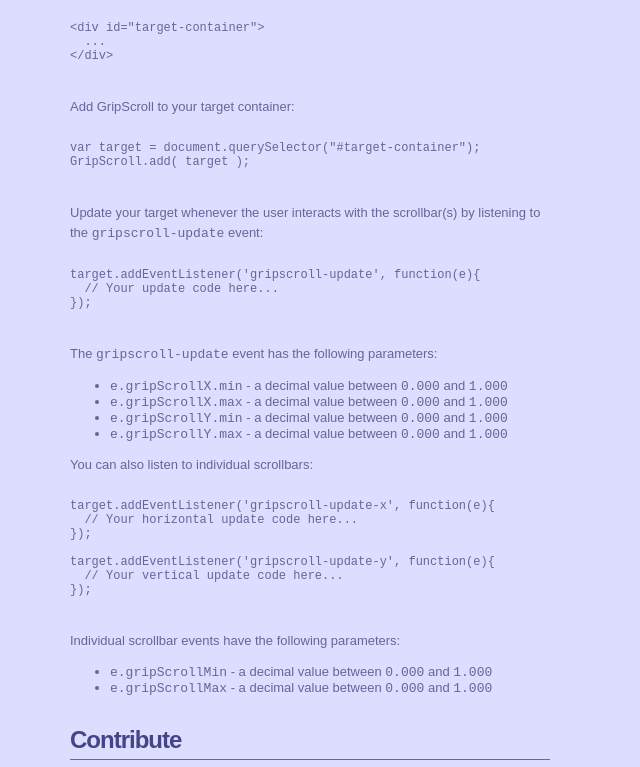
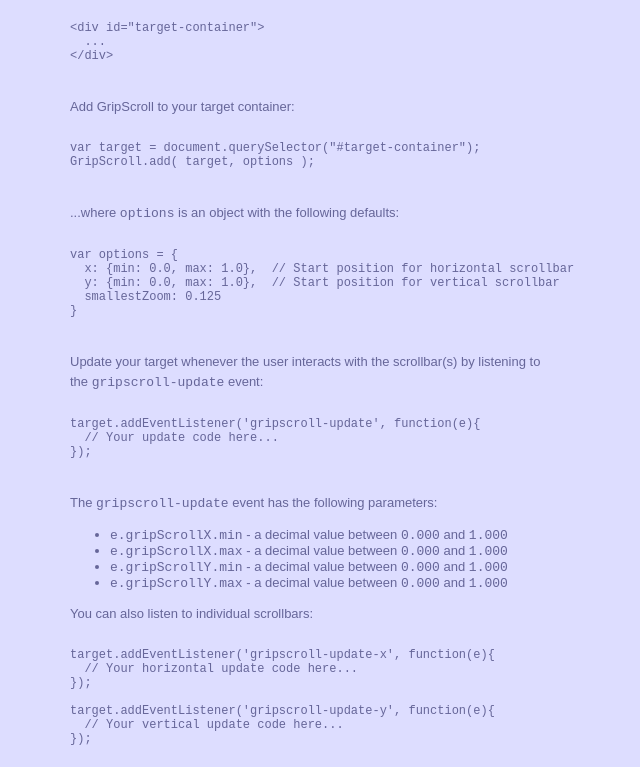
Before and after one commit to ansonkao/GripScroll.js, a website: page demo/index.html in a window 1280 px wide. Shown: the part 1081-1848 px from the top of the page, without its empty margins (330-970 px from the left). Drawn offline with Linux system fonts and the light colour scheme.

Commit message:
Default smallestZoom option added + docs updated.

```diff
--- a/bower.json
+++ b/bower.json
@@ -1,6 +1,6 @@
 {
   "name": "GripScroll",
-  "version": "0.3.3",
+  "version": "0.3.4",
   "homepage": "http://ansonkao.github.io/gripscroll/",
   "authors": [
     "Anson Kao <anson.kao@gmail.com>"
--- a/demo/demo.css
+++ b/demo/demo.css
@@ -79,4 +79,5 @@
   border-radius: 5px;
   padding: 0 20px;
   font-size: 12px;
+  overflow: scroll;
 }
--- a/demo/index.html
+++ b/demo/index.html
@@ -93,7 +93,17 @@
 
       <pre><code class="syntax-highlight javascript">
 var target = document.querySelector("#target-container");
-GripScroll.add( target );
+GripScroll.add( target, options );
+      </code></pre>
+
+      <p>...where <code>options</code> is an object with the following defaults:</p>
+
+      <pre><code class="syntax-highlight javascript">
+var options = {
+  x: {min: 0.0, max: 1.0},  // Start position for horizontal scrollbar
+  y: {min: 0.0, max: 1.0},  // Start position for vertical scrollbar
+  smallestZoom: 0.125
+}
       </code></pre>
 
       <p>Update your target whenever the user interacts with the scrollbar(s) by listening to the <code>gripscroll-update</code> event:</p>
--- a/js/GripScroll.js
+++ b/js/GripScroll.js
@@ -135,7 +135,7 @@
     // Model
     this.direction     = params.direction;
     this.perpendicular = ({x:'y', y:'x'})[this.direction];
-    this.smallestZoom  = 0.125;
+    this.smallestZoom  = params.smallestZoom || 0.125;
     this.isHovering    = false;
     this.isDragging    = false;
     this.wasHovering   = null;
```
